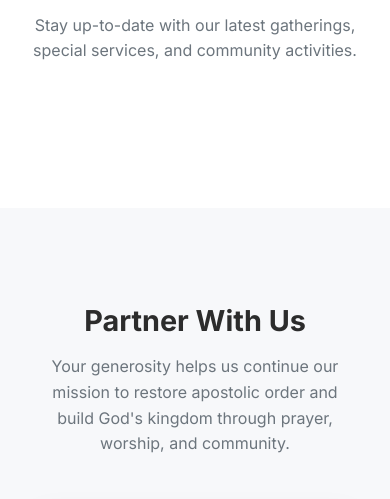
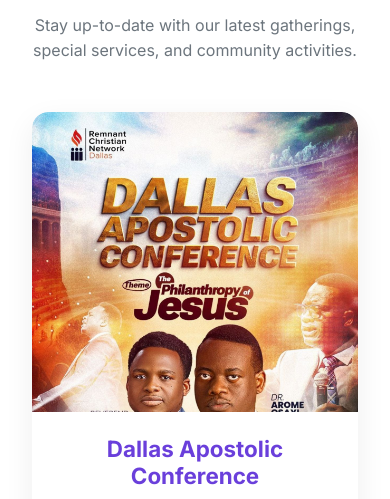
Before and after one commit to rcndallasmedia/rcndallas.github.io, a plain HTML site: page index.html in a window 390 px wide. Shown: the part 8831-9330 px from the top of the page. Drawn offline with Linux system fonts and the light colour scheme.

Commit message:
update dac mobile card

```diff
--- a/index.html
+++ b/index.html
@@ -229,7 +229,7 @@
 
                 <!-- Mobile Event Card -->
                 <div class="mobile-event-card">
-                    <img src="images/dallas-apostolic-conference.jpg" alt="Dallas Apostolic Conference - The Philanthropy of Jesus" class="mobile-event-image" loading="lazy">
+                    <img src="images/dallas-apostolic-conference-mobile.jpg" alt="Dallas Apostolic Conference - The Philanthropy of Jesus" class="mobile-event-image" loading="lazy">
                     <div class="mobile-event-content">
                         <h3 data-i18n="conference_title">Dallas Apostolic Conference</h3>
                         <p class="mobile-event-theme" data-i18n="conference_theme">Theme: The Philanthropy of Jesus</p>
--- a/style.css
+++ b/style.css
@@ -723,16 +723,25 @@
 
     /* Hide desktop event card on mobile */
     .desktop-event {
-        display: none;
+        display: none !important;
     }
 
     /* Show mobile event card on mobile */
     .mobile-event-card {
-        display: block;
+        display: block !important;
     }
 }
 
 @media (max-width: 768px) {
+    /* Ensure mobile event card shows on smaller screens too */
+    .desktop-event {
+        display: none !important;
+    }
+
+    .mobile-event-card {
+        display: block !important;
+    }
+
     .hero-info-cards {
         position: static; /* Moved here from global scope */
         flex-direction: column;
```
Also changed, not shown: images/dallas-apostolic-conference-mobile.jpg (added), 2 other files.
